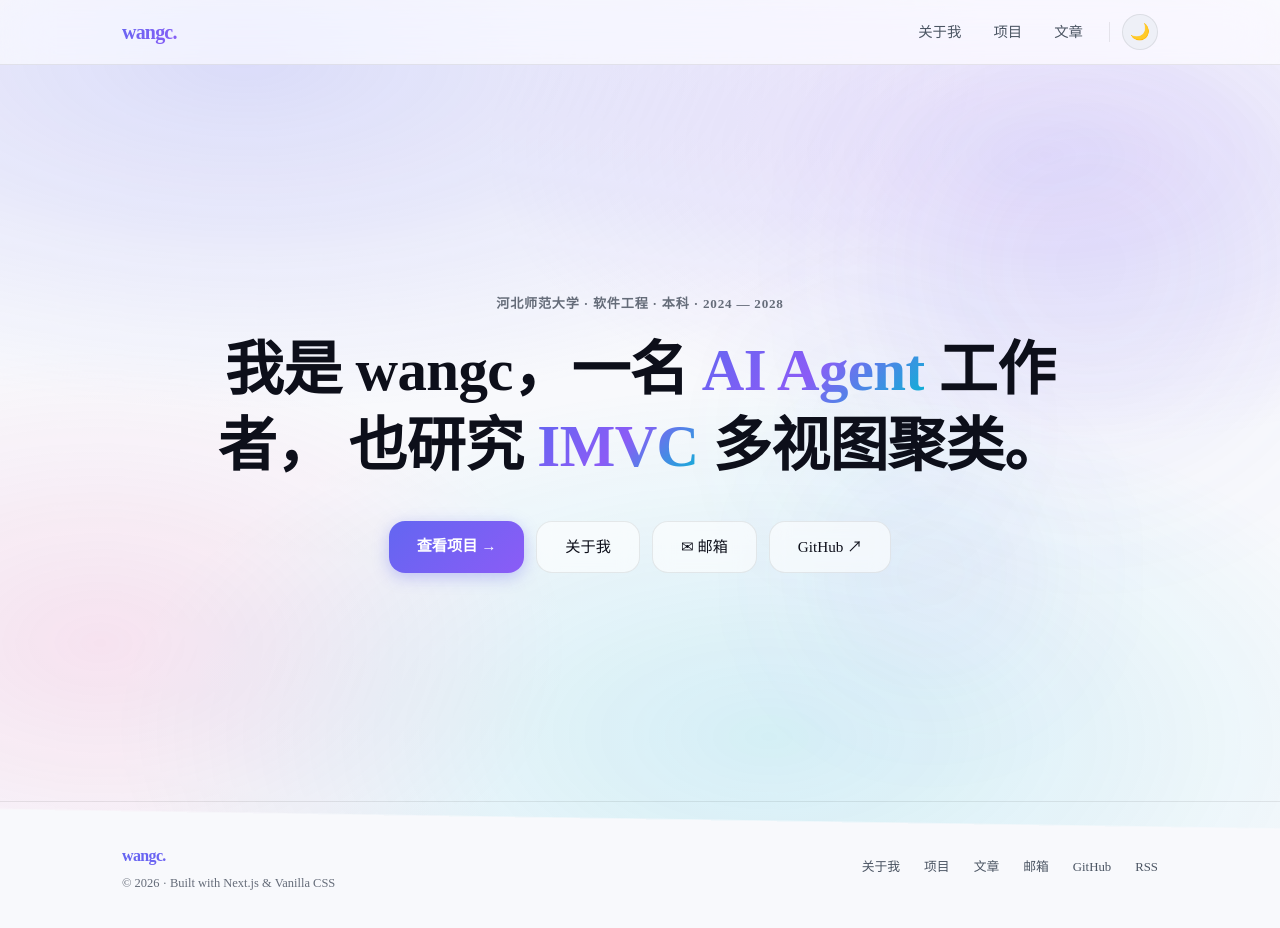
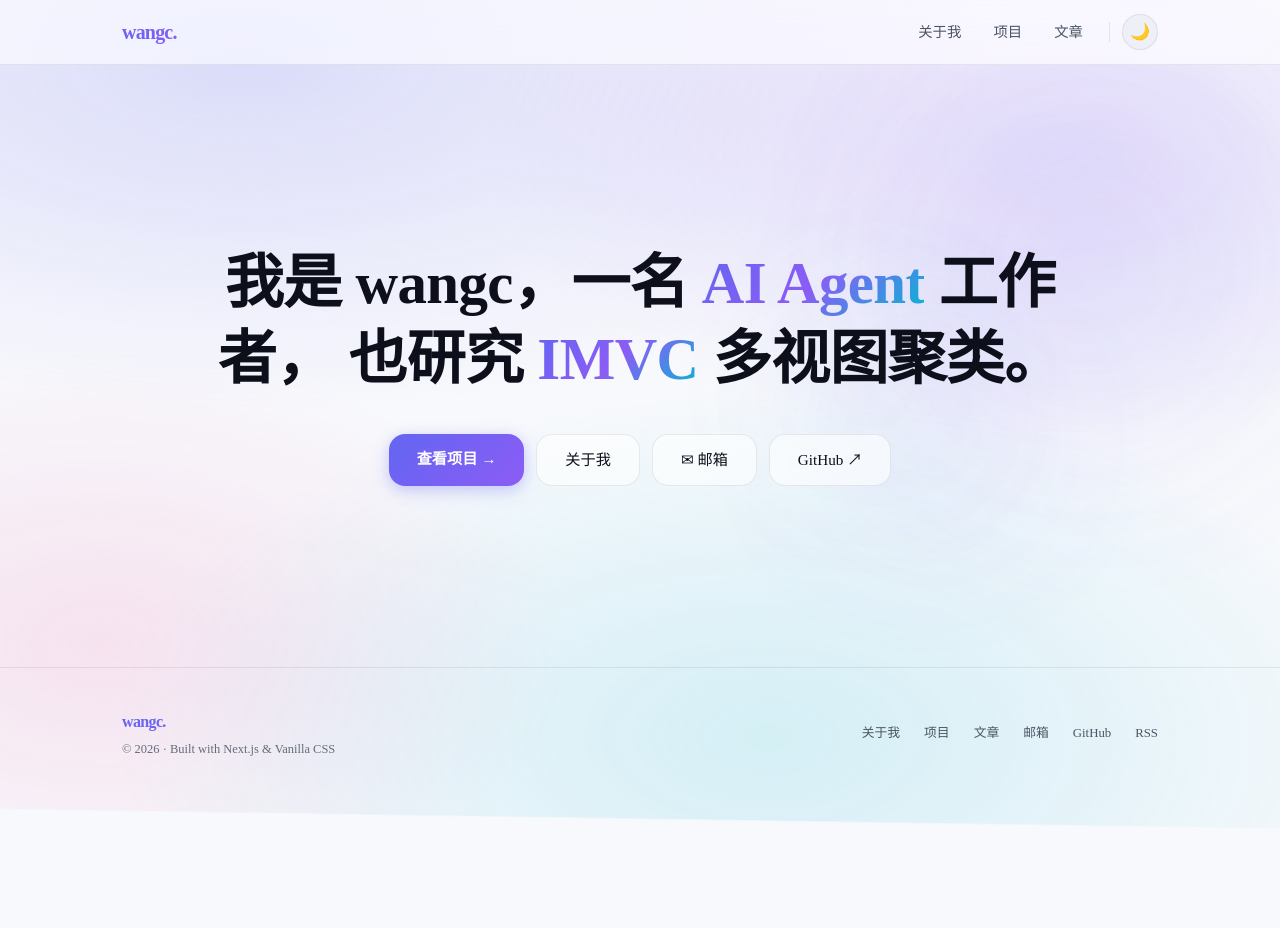
Before and after one commit to wangchneyu/blog, a Next.js app: page / in a window 1280 px wide. Shown: the top 928 px of the page. After the commit the page ends 800 px from the top, so only its background shows below. Built offline with nearby package versions, Linux system fonts and the light colour scheme; no server answers.

Commit message:
移除首页学校信息行并锁定桌面端一屏无滚动布局

```diff
--- a/src/app/globals.css
+++ b/src/app/globals.css
@@ -118,6 +118,7 @@ body {
   font-size: 1rem;
   line-height: 1.7;
   min-height: 100vh;
+  min-height: 100dvh;
   -webkit-font-smoothing: antialiased;
   -moz-osx-font-smoothing: grayscale;
   overflow-x: hidden;
@@ -127,6 +128,12 @@ body {
 /* 内容不足一屏时，由 main 撑开剩余空间，把 footer 压在视口底部 */
 main {
   flex: 1 0 auto;
+}
+
+/* 首页内部需要撑满 Header 与 Footer 之间的剩余视口高度，保持一整屏不滑动 */
+main:has(> [data-home-page]) {
+  display: flex;
+  flex-direction: column;
 }
 
 a {
--- a/src/app/page.module.css
+++ b/src/app/page.module.css
@@ -4,14 +4,15 @@
 
 .page {
   position: relative;
+  flex: 1;
+  display: flex;
+  flex-direction: column;
 }
 
 /* ===== 首屏 HERO ===== */
 .heroSection {
   position: relative;
-  min-height: calc(100vh - var(--header-h));
-  /* 移动端地址栏会伸缩，dvh 才是「看得见的那一屏」；不支持的浏览器沿用上面一行 */
-  min-height: calc(100dvh - var(--header-h));
+  flex: 1;
   display: flex;
   align-items: center;
   overflow: hidden;
@@ -22,7 +23,7 @@
   z-index: 2;
   max-width: var(--max-width);
   margin: 0 auto;
-  padding: 4rem 2rem;
+  padding: 2rem;
   display: flex;
   flex-direction: column;
   align-items: center;
@@ -30,16 +31,7 @@
   animation: fadeInUp 0.7s ease-out both;
 }
 
-/* 身份行：学校 · 专业 · 在读区间，放在标题之前做「名片抬头」 */
-.heroEyebrow {
-  font-size: 0.82rem;
-  font-weight: 600;
-  letter-spacing: 0.06em;
-  color: var(--text-muted);
-}
-
 .heroTitle {
-  margin-top: 1.1rem;
   font-size: clamp(2.1rem, 4.6vw, 3.7rem);
   font-weight: 800;
   line-height: 1.3;
@@ -57,7 +49,6 @@
 
 @media (max-width: 640px) {
   .heroTitle {
-    margin-top: 0.9rem;
     font-size: clamp(1.6rem, 7.6vw, 2.1rem);
     line-height: 1.4;
   }
--- a/src/app/page.tsx
+++ b/src/app/page.tsx
@@ -8,14 +8,9 @@ import styles from "./page.module.css";
  */
 export default function Home() {
   return (
-    <div className={styles.page}>
+    <div className={styles.page} data-home-page="">
       <section className={styles.heroSection}>
         <div className={styles.heroContent}>
-          <p className={styles.heroEyebrow}>
-            {site.affiliation} · {site.degree} ·{" "}
-            <span className={styles.keepTogether}>{site.period}</span>
-          </p>
-
           <h1 className={styles.heroTitle}>
             我是 {site.name}，一名{" "}
             <span className={`${styles.keepTogether} gradient-text`}>AI Agent</span> 工作者，
```
